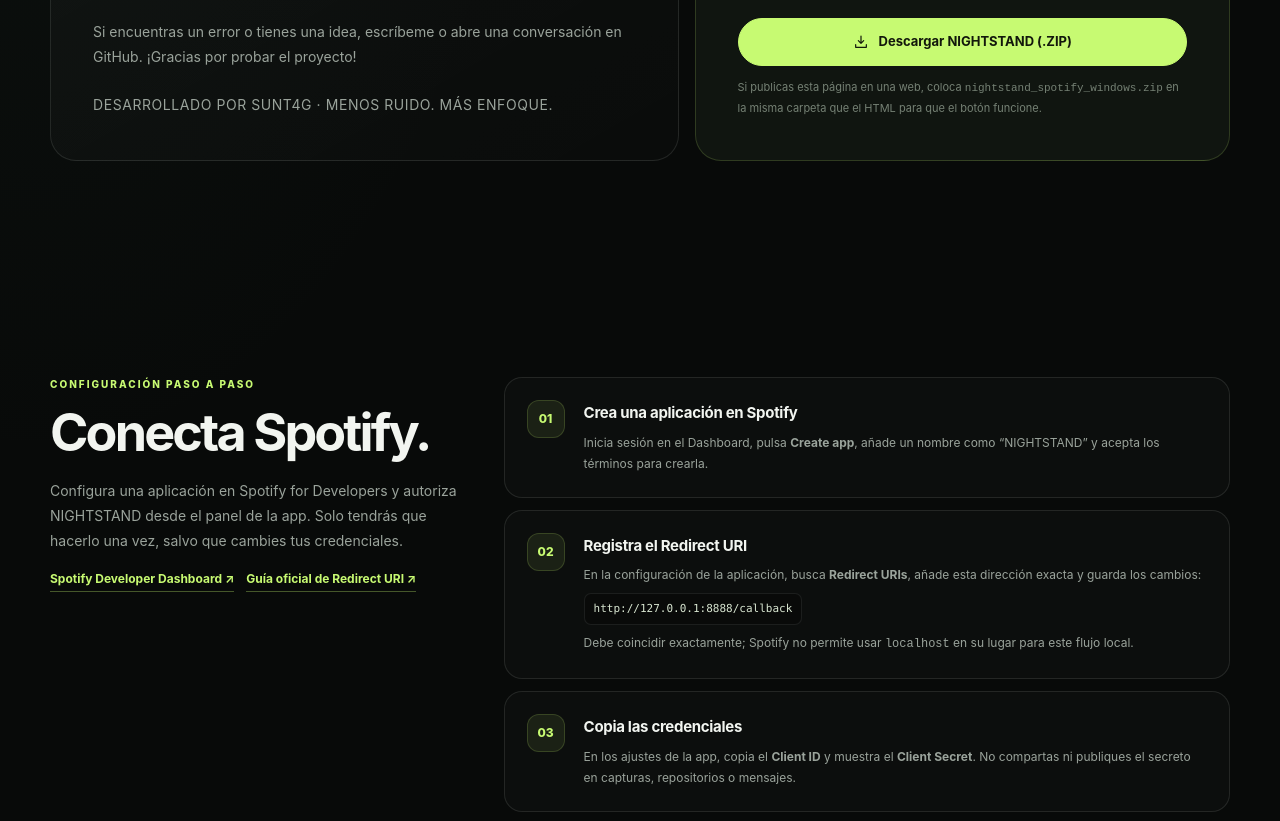
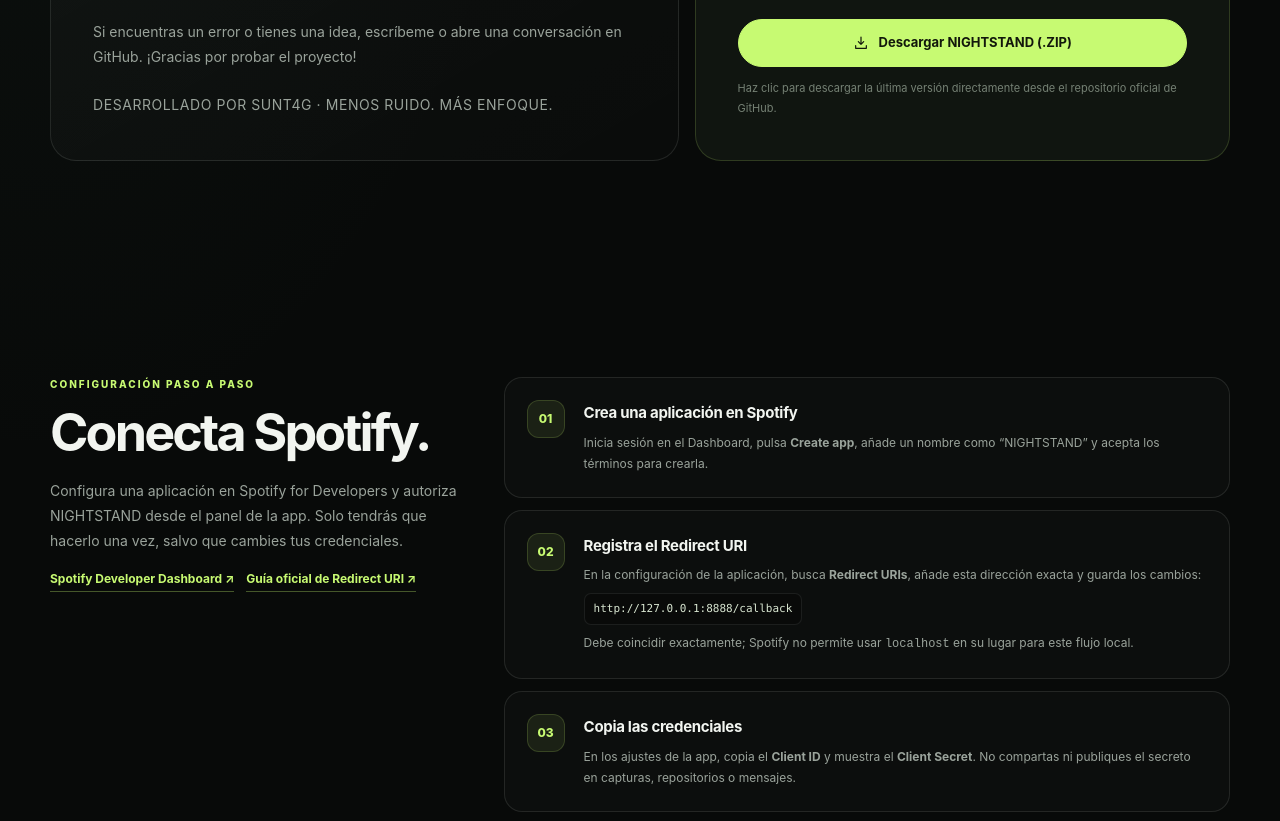
Before and after one commit to SUNT4G/NightStand, a plain HTML site: page index.html in a window 1280 px wide. Shown: the part 2465-3286 px from the top of the page. Drawn offline with Linux system fonts and the light colour scheme.

Commit message:
Change download link and update download note
Updated download link to point to the official GitHub repository and modified related text.

```diff
--- a/index.html
+++ b/index.html
@@ -64,7 +64,6 @@
     .button svg { width: 16px; height: 16px; }
     .under-note { margin-top: 22px; color: #69736b; font-size: 11px; letter-spacing: .04em; }
 
-    /* CSS mockup: representa la aplicación sin depender de capturas ni recursos externos. */
     .product-stage { position: relative; perspective: 1200px; }
     .stage-glow { position: absolute; inset: 12% 3%; background: rgba(156,209,100,.13); filter: blur(65px); border-radius: 50%; pointer-events: none; }
     .app-window { position: relative; overflow: hidden; border: 1px solid rgba(228,239,229,.15); border-radius: 19px; background: #0a0d0b; box-shadow: 0 38px 100px rgba(0,0,0,.56), 0 0 0 7px rgba(255,255,255,.012); transform: rotateY(-5deg) rotateX(1deg); }
@@ -347,11 +346,11 @@
             <div class="release-meta"><span class="meta-pill">Windows</span><span class="meta-pill">Python + Tkinter</span><span class="meta-pill">Beta gratuita</span></div>
           </div>
           <div>
-            <a class="button button-primary" href="nightstand_spotify_windows.zip" download>
+            <a class="button button-primary" href="https://github.com/SUNT4G/NightStand/blob/main/NightStand%200%2C4v.zip" target="_blank" rel="noopener noreferrer">
               <svg viewBox="0 0 24 24" fill="none" aria-hidden="true"><path d="M12 3v11m0 0 4-4m-4 4-4-4M4 16v4h16v-4" stroke="currentColor" stroke-width="1.8" stroke-linecap="round" stroke-linejoin="round"/></svg>
               Descargar NIGHTSTAND (.ZIP)
             </a>
-            <p class="download-note">Si publicas esta página en una web, coloca <code>nightstand_spotify_windows.zip</code> en la misma carpeta que el HTML para que el botón funcione.</p>
+            <p class="download-note">Haz clic para descargar la última versión directamente desde el repositorio oficial de GitHub.</p>
           </div>
         </aside>
       </div>
@@ -403,7 +402,6 @@
   </footer>
 
   <script>
-    // Reloj ilustrativo de la maqueta; no controla el temporizador real de escritorio.
     (function () {
       const clock = document.getElementById('demo-clock');
       if (clock) {
```
